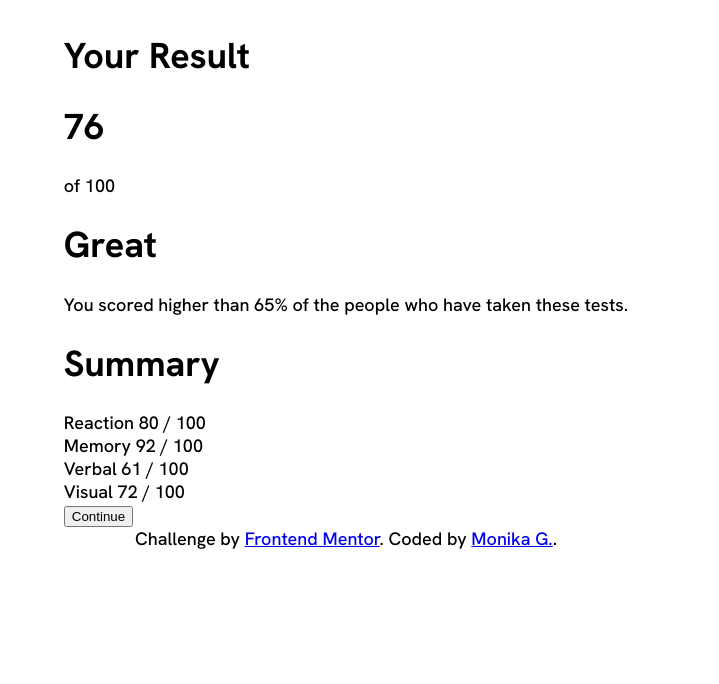
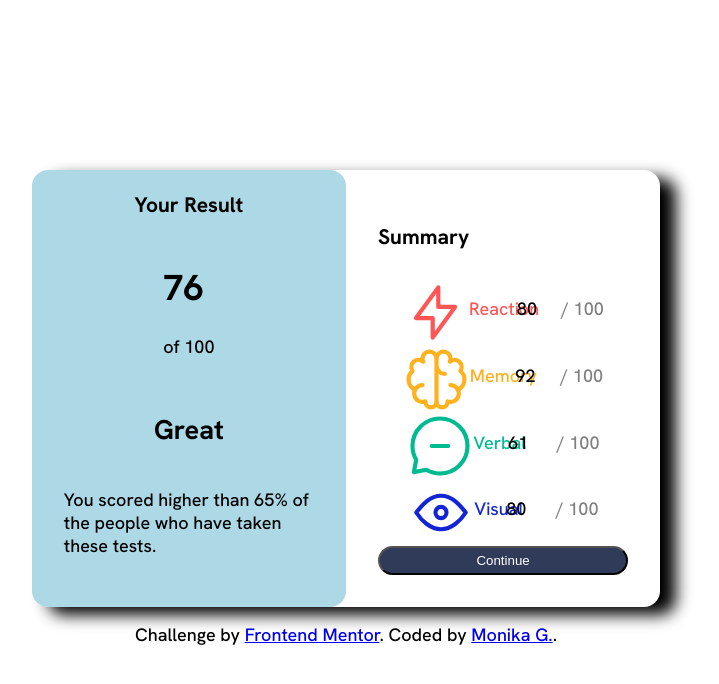
Before and after one commit to eMKa18/results-summary-component-main, a plain HTML site: page index.html in a window 1280 px wide. Shown: the whole page, without its empty margins (294-1013 px from the left). Drawn offline with Linux system fonts and the light colour scheme.

Commit message:
Initial shape and colors applied for whole component

```diff
--- a/index.html
+++ b/index.html
@@ -15,50 +15,97 @@
   <link rel="stylesheet" href="styles.css">
 </head>
 <body>
+  <main>
     <div class="summary">
       <div class="score-panel">
-      <div class="result-wrapper">
-        <h1 class="your-result">
+        <!-- <div class="result-wrapper"> -->
+          <h3 class="your-result">
             Your Result
-        </h1>
+          </h3>
           <div class="circle-result">
             <h1 class="score">76</h1>
             of 100
           </div>
           <div class="result-description">
-          <h1 class="result">
+            <h2 class="result">
               Great
-          </h1>
+            </h2>
             <p class="description">
               You scored higher than 65% of the people who have taken these tests.
             </p>
           </div>
-      </div>
+        <!-- </div> -->
       </div>
       <div class="summary-panel">
-      <h1 class="summary-title">
+        <h3 class="summary-title">
           Summary
-      </h1>
+        </h3>
         <div class="reaction">
-        Reaction 80 / 100
+          <div class="summary-component">
+            <img src="assets/images/icon-reaction.svg" alt="">
+            <p class="reaction-section-title">
+              Reaction
+            </p>
+          </div>
+          <p class="detailed-score">
+            80
+          </p>
+          <p class="max-result">
+            / 100
+          </p>
         </div>
         <div class="memory">
-        Memory 92 / 100
+          <div class="summary-component">
+            <img src="assets/images/icon-memory.svg" alt="">
+            <p class="memory-section-title">
+              Memory
+            </p>
+          </div>
+          <p class="detailed-score">
+            92
+          </p>
+          <p class="max-result">
+            / 100
+          </p>
         </div>
         <div class="verbal">
-        Verbal 61 / 100
+          <div class="summary-component">
+            <img src="assets/images/icon-verbal.svg" alt="">
+            <p class="verbal-section-title">
+              Verbal
+            </p>
+          </div>
+          <p class="detailed-score">
+            61
+          </p>
+          <p class="max-result">
+            / 100
+          </p>
         </div>
         <div class="visual">
-        Visual 72 / 100
+          <div class="summary-component">
+            <img src="assets/images/icon-visual.svg" alt="">
+            <p class="visual-section-title">
+              Visual
+            </p>
+          </div>
+          <p class="detailed-score">
+            80
+          </p>
+          <p class="max-result">
+            / 100
+          </p>
         </div>
         <button class="continue">
           Continue
         </button>
       </div>
     </div>
-  <div class="attribution">
+  </main>
+
+  <footer class="attribution">
     Challenge by <a href="https://www.frontendmentor.io?ref=challenge" target="_blank">Frontend Mentor</a>.
     Coded by <a href="#">Monika G.</a>.
-  </div>
+  </footer>
 </body>
 </html>
--- a/styles.css
+++ b/styles.css
@@ -50,6 +50,13 @@ Use transparency to get the colour variations necessary to match the design. Hin
     --cc-font-bold: 700;
     --cc-font-xbold: 800;
     --cc-font-size: 18px;
+
+    --cc-clr-reaction: hsl(0 100% 67%);
+    --cc-clr-memory: hsl(39 100% 56%);
+    --cc-clr-verbal: hsl(166 100% 37%);
+    --cc-clr-visual: hsl(234 85% 45%);
+
+    --cc-clr-actionable: hsl(224 30% 27%);
 }
 
 body {
@@ -58,4 +65,116 @@ body {
     display: flex;
     flex-direction: column;
     align-items: center;
+    justify-content: center;
+    min-height: 100vh;
 }
+
+div.summary {
+    background-color: white;
+    display: grid;
+    grid-template-columns: repeat(auto-fit, minmax(0, 1fr));
+    border-radius: 1rem;
+    box-shadow: 1rem .5rem 1rem;
+}
+
+div.score-panel {
+    background-color: lightblue;
+    border-bottom-left-radius: 1rem;
+    border-bottom-right-radius: 1rem;
+    border-top-right-radius: 1rem;;
+    border-top-left-radius: 1rem;
+    display: flex;
+    flex-direction: column;
+    align-items: center;
+    justify-content: flex-start;
+}
+
+div.result-description {
+    display: flex;
+    flex-direction: column;
+    align-items: center;
+    margin: 2rem
+}
+
+div.result-description p.descryption {
+
+}
+
+div.summary-panel {
+    background-color: white;
+    border-bottom-right-radius: 1rem;
+    border-top-right-radius: 1rem;
+    margin: 2rem;
+    display: grid;
+    grid-template-columns: 1;
+
+}
+
+div.reaction {
+    display: flex;
+    flex-direction: row;
+    flex-wrap: nowrap;
+    justify-content: space-evenly;
+}
+
+div.memory {
+    display: flex;
+    flex-direction: row;
+    flex-wrap: nowrap;
+    justify-content: space-evenly;
+}
+
+div.verbal {
+    display: flex;
+    flex-direction: row;
+    flex-wrap: nowrap;
+    justify-content: space-evenly;
+}
+
+div.visual {
+    display: flex;
+    flex-direction: row;
+    flex-wrap: nowrap;
+    justify-content: space-evenly;
+}
+
+div.summary-component {
+    display: flex;
+    flex-direction: row;
+    flex-wrap: nowrap;
+    justify-content: space-between;
+}
+
+p.reaction-section-title {
+    color: var(--cc-clr-reaction);
+}
+
+p.memory-section-title {
+    color: var(--cc-clr-memory);
+}
+
+p.verbal-section-title {
+    color: var(--cc-clr-verbal);
+}
+
+p.visual-section-title {
+    color: var(--cc-clr-visual);
+}
+
+.detailed-score {
+    color: black;
+}
+
+.max-result {
+    color: gray;
+}
+
+.continue {
+    background-color: var(--cc-clr-actionable);
+    color: white;
+    border-radius: 1rem;
+}
+
+footer.attribution {
+    padding-top: 1rem;
+}
```
Lines whose indentation alone changed are shown as unchanged.
